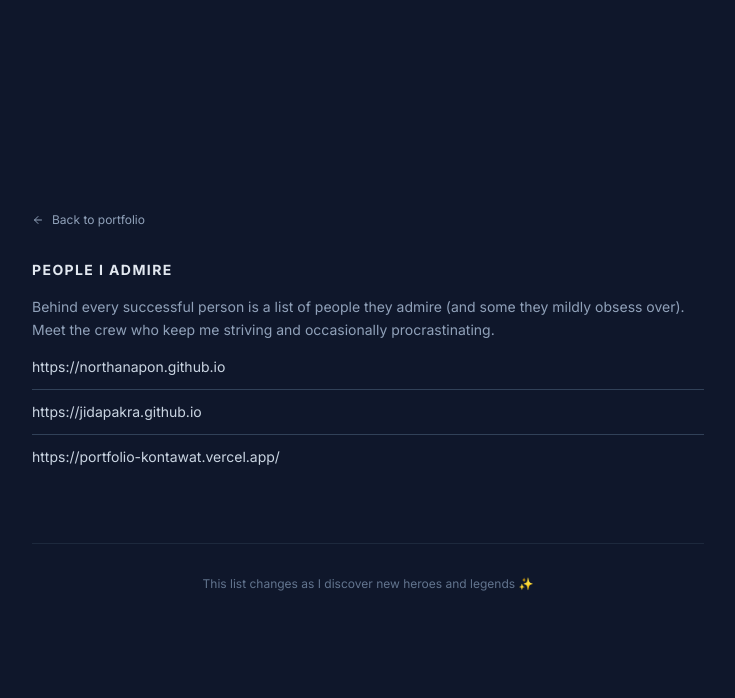
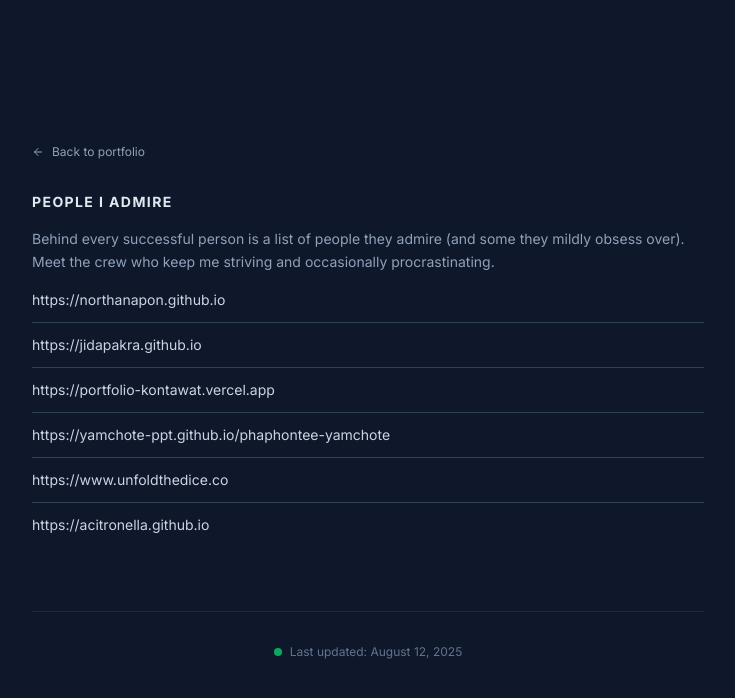
Before and after one commit to namtanvz/namtanvz.github.io, a Next.js app: page /me in a window 1280 px wide. Shown: the top 698 px of the page, without its empty margins (272-1007 px from the left). Built offline with nearby package versions, Linux system fonts and the light colour scheme.

Commit message:
Minor Changes

```diff
--- a/app/me/page.tsx
+++ b/app/me/page.tsx
@@ -41,15 +41,16 @@ const Me = () => {
           ))}
         </div>
 
+        <div className="mt-16 pt-8 border-t border-slate-800">
+          <div className="flex justify-center items-center gap-2">
+            <div className="w-2 h-2 bg-green-400 rounded-full animate-pulse"></div>
+            <p className="text-xs text-slate-500">
+              Last updated: {new Date().toLocaleDateString('en-US', { year: 'numeric', month: 'long', day: 'numeric' })}
+            </p>
+          </div>
+        </div>
 
-
-        <div className="mt-16 pt-8 border-t border-slate-800">
-          <p className="text-xs text-slate-500 text-center">
-            This list changes as I discover new heroes and legends ✨
-          </p>
-        </div>
       </div>
-
     </section>
 
   );
--- a/app/page.tsx
+++ b/app/page.tsx
@@ -113,10 +113,6 @@ const Home = () => {
 
           <div className="px-6 lg:px-12 pt-6 pb-4">
             <div className="space-y-4">
-              <div className="flex items-center space-x-2 text-sm">
-                <div className="w-2 h-2 bg-green-400 rounded-full animate-pulse"></div>
-                <span className="text-slate-400">Currently brewing coffee ☕</span>
-              </div>
 
               <div className="flex items-center space-x-4">
                 <a
--- a/data/people.ts
+++ b/data/people.ts
@@ -1,22 +1,27 @@
 // data/funfacts.ts
 
 export interface People {
-  name: string;
   link: string;
 }
 
 const people: People[] = [
 {
-    name: "Nor",
     link: "https://northanapon.github.io",
   },
   {
-    name: "Pa",
     link: "https://jidapakra.github.io",
   },
   {
-    name: "Meng",
-    link: "https://portfolio-kontawat.vercel.app/",
+    link: "https://portfolio-kontawat.vercel.app",
+  },
+  {
+    link: "https://yamchote-ppt.github.io/phaphontee-yamchote",
+  },
+  {
+    link: "https://www.unfoldthedice.co",
+  },
+  {
+    link: "https://acitronella.github.io",
   },
 
 ];
```
Also changed, not shown: 1 other file (tests, documents, lock files or other folders).
